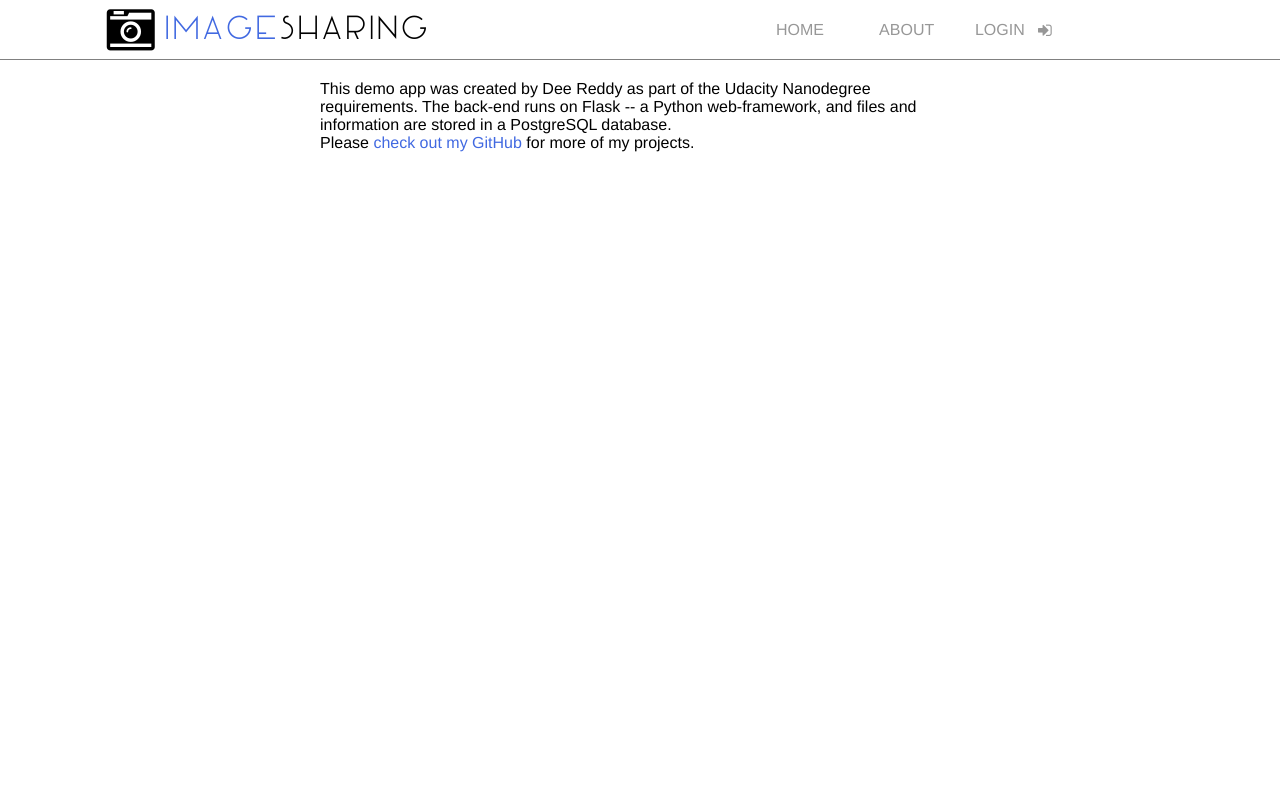
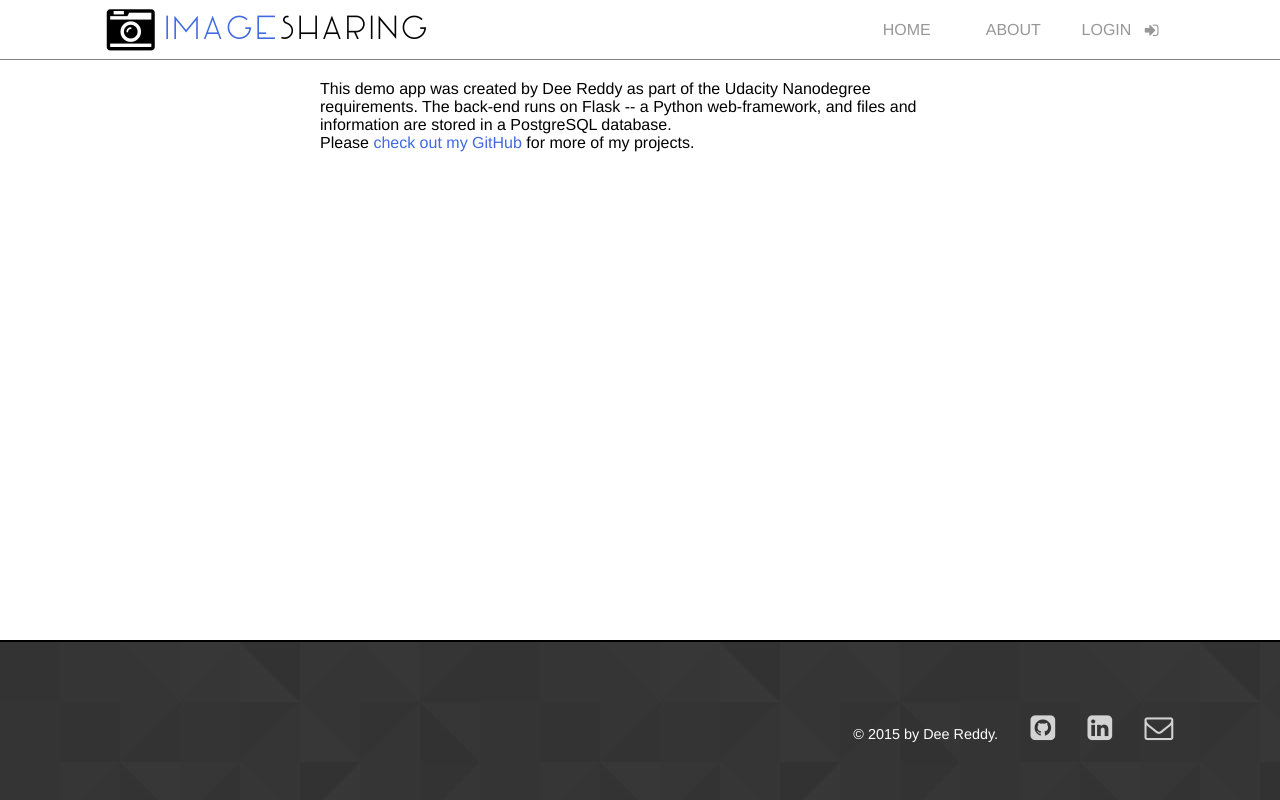
Before and after one commit to Deesus/Image-Sharing-App, a Flask app: page /about/ in a window 1280 px wide. Run offline with Flask 2, Linux system fonts and the light colour scheme; some libraries are stand-ins or nearby versions.

Commit message:
feat: Add footer

```diff
--- a/image_sharing/static/style.css
+++ b/image_sharing/static/style.css
@@ -403,6 +403,47 @@ header {
 	margin-bottom: 20px;
 }
 
+main {
+	min-height: 80vh;
+}
+
+/* footer */
+
+footer {
+	height: 20vh;
+	background: url('footer-bg.jpg') repeat;
+	border-top: 2px solid black;
+
+	font-size: 90%;
+	color: white;
+}
+
+footer > .row {
+	height: 19vh;
+	padding-top: 20px;
+}
+
+a > .fa-github-square, a > .fa-linkedin-square, a > .fa-envelope-o {
+	color: lightgray;
+	font-size: 200%;
+	transition: 0.6s ease;
+}
+
+a:hover > .fa-github-square {
+	color: #80169f;
+	transition: 0.6s ease;
+}
+
+a:hover > .fa-linkedin-square {
+	color: #0066cc;
+	transition: 0.6s ease;
+}
+
+a:hover > .fa-envelope-o {
+	color: #a82f29;
+	transition: 0.6s ease;
+}
+
 /* navigation */
 
 nav {
--- a/image_sharing/templates/404Error.html
+++ b/image_sharing/templates/404Error.html
@@ -5,8 +5,11 @@
 </head>
 
 <body>
+	<main>
+		<!-- header -->
 		{% include 'partials/headerPublic.html' %}
 
+		<!-- main -->
 		<div class="row">
 			<div class="col-3"></div>
 
@@ -22,6 +25,9 @@
 
 			<div class="col-3"></div>
 		</div> <!-- /.row -->
+	</main>
 
+	<!-- footer -->
+	{% include 'partials/footer.html' %}
 </body>
 </html>
--- a/image_sharing/templates/about.html
+++ b/image_sharing/templates/about.html
@@ -6,6 +6,7 @@
 </head>
 
 <body>
+	<main>
 		<!-- header -->
 		{% include 'partials/headerPublic.html' %}
 
@@ -25,6 +26,10 @@
 
 			<div class="col-3"></div>
 		</div> <!-- /.row -->
+	</main>
+
+	<!-- footer -->
+	{% include 'partials/footer.html' %}
 </body>
 
 </html>
--- a/image_sharing/templates/albums.html
+++ b/image_sharing/templates/albums.html
@@ -6,6 +6,7 @@
 </head>
 
 <body>
+	<main>
 		<!-- header -->
 		{% include 'partials/headerLogedIn.html' %}
 
@@ -24,7 +25,6 @@
 		</div>
 
 			<!-- list user's photo albums -->
-
 			{% for x in albums %}
 			<div class="album-block">
 				<div class="row">
@@ -51,7 +51,10 @@
 				<h3> <i class="fa fa-plus"></i> Create New Album</h3>
 			</a>
 		</div>
+	</main>
 
+	<!-- footer -->
+	{% include 'partials/footer.html' %}
 </body>
 
 </html>
--- a/image_sharing/templates/deleteAlbum.html
+++ b/image_sharing/templates/deleteAlbum.html
@@ -6,6 +6,7 @@
 </head>
 
 <body>
+	<main>
 		<!-- header -->
 		{% include 'partials/headerLogedIn.html' %}
 
@@ -33,6 +34,9 @@
 
 			<div class="col-3"></div>
 		</div> <!-- /.row -->
+	</main>
+	<!-- footer -->
+	{% include 'partials/footer.html' %}
 </body>
 
 </html>
--- a/image_sharing/templates/deleteImage.html
+++ b/image_sharing/templates/deleteImage.html
@@ -6,6 +6,7 @@
 </head>
 
 <body>
+	<main>
 		<!-- header -->
 		{% include 'partials/headerLogedIn.html' %}
 
@@ -33,6 +34,9 @@
 
 			<div class="col-3"></div>
 		</div> <!-- /.row -->
+	</main>
+	<!-- footer -->
+	{% include 'partials/footer.html' %}
 </body>
 
 </html>
--- a/image_sharing/templates/editAlbum.html
+++ b/image_sharing/templates/editAlbum.html
@@ -6,6 +6,7 @@
 </head>
 
 <body>
+	<main>
 		<!-- header -->
 		{% include 'partials/headerLogedIn.html' %}
 
@@ -36,5 +37,9 @@
 
 			<div class="col-3"></div>
 		</div> <!-- /.row -->
+	</main>
+
+	<!-- footer -->
+	{% include 'partials/footer.html' %}
 </body>
 </html>
--- a/image_sharing/templates/newAlbum.html
+++ b/image_sharing/templates/newAlbum.html
@@ -6,6 +6,7 @@
 </head>
 
 <body>
+	<main>
 		<!-- header -->
 		{% include 'partials/headerLogedIn.html' %}
 
@@ -38,6 +39,9 @@
 			</div> <!-- /.col-6 -->
 
 		</div> <!-- /.row -->
+	</main>
+
+	<!-- footer -->
+	{% include 'partials/footer.html' %}
 </body>
-
 </html>
--- a/image_sharing/templates/newImage.html
+++ b/image_sharing/templates/newImage.html
@@ -6,6 +6,7 @@
 </head>
 
 <body>
+	<main>
 		<!-- header -->
 		{% include 'partials/headerLogedIn.html' %}
 
@@ -55,6 +56,9 @@
 
 			<div class="col-3"></div>
 		</div> <!-- /.row -->
+	</main>
+
+	<!-- footer -->
+	{% include 'partials/footer.html' %}
 </body>
-
 </html>
--- a/image_sharing/templates/partials/footer.html
+++ b/image_sharing/templates/partials/footer.html
@@ -0,0 +1,25 @@
+<footer>
+	<div class="row v-center">
+		<div class="col-8"></div>
+
+		<div class="col-3 equally-spaced-content">
+			<span style="padding-top: 12px;">
+				&#169; 2015 by Dee Reddy.
+			</span>
+
+			<a href="https://github.com/Deesus" target="_blank" class='contact-links'>
+				<i class='fa fa-github-square'></i>
+			</a>
+
+			<a href="https://www.linkedin.com/in/deesus" target="_blank" class='contact-links'>
+				<i class='fa fa-linkedin-square'></i>
+			</a>
+
+			<a href="mailto:deesus@yandex.com" target="_top" class='contact-links'>
+				<i class='fa fa-envelope-o'></i>
+			</a>
+		</div>
+
+		<div class="col-1"></div>
+	</div>
+</footer>
--- a/image_sharing/templates/partials/headerPublic.html
+++ b/image_sharing/templates/partials/headerPublic.html
@@ -9,6 +9,9 @@
 
 		<div class="col-4">
 			<nav class="reset equal-width-divs">
+
+				<div><!--place holder --></div>
+
 				<a href="{{ url_for('show_albums') }}" class="v-center h-center nav-link">
 					HOME
 				</a>
@@ -21,7 +24,6 @@
 					LOGIN &nbsp;&nbsp;<i class="fa fa-sign-in"></i>
 				</a>
 
-				<div><!--place holder --></div>
 			</nav>
 		</div> <!-- /.col-4 -->
 
```
Also changed, not shown: image_sharing/templates/editImage.html (+6 -1 lines), image_sharing/templates/images.html (+6 -2 lines), image_sharing/templates/publicAlbums.html (+8 -7 lines), image_sharing/templates/publicImages.html (+8 -6 lines), image_sharing/static/footer-bg.jpg (added). Lines whose indentation alone changed are shown as unchanged.
